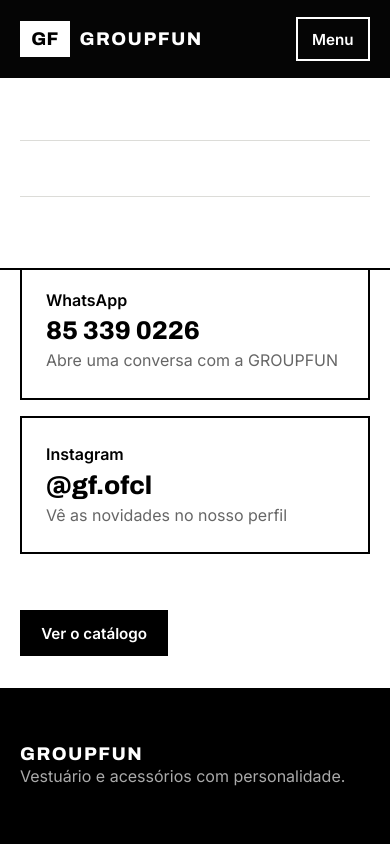
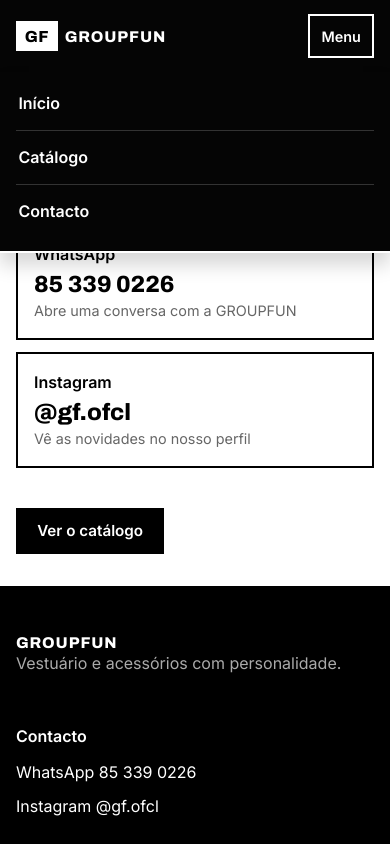
Before and after one commit to Essenciahorizonte-dev/groupfun, a plain HTML site: page contacto.html in a window 390 px wide. Both pictures are taken after a click on the button "Menu". Shown: the top 844 px of the page. Drawn offline with nearby package versions, Linux system fonts and the light colour scheme.

Commit message:
Atualizar o style.css

```diff
--- a/css/style.css
+++ b/css/style.css
@@ -163,3 +163,225 @@ dialog::backdrop{background:rgba(0,0,0,.55)}
 .color-filter{padding:.25rem 0 1rem}.color-filter .chip{display:inline-flex;align-items:center;gap:.5rem}.color-filter .color-swatch{display:inline-block;flex:none}
 
 .admin-brandbar{background:#050505;color:#fff;padding:1rem 1.25rem;margin:0 calc(-1 * clamp(1rem,3vw,2.5rem)) 1.5rem}.admin-brand{display:flex;align-items:center;gap:.65rem;color:#fff;text-decoration:none;font:800 1rem Archivo,sans-serif;letter-spacing:.1em}.admin-brand span{background:#fff;color:#000;padding:.45rem .55rem;font-size:1.1rem}.admin-brand small{margin-left:auto;color:#aaa;font:600 .65rem Inter,sans-serif;letter-spacing:.14em}.adm-top h1{font-size:1.7rem}.tabs .btn:not(.btn-ghost){background:#050505;color:#fff;border-color:#050505}.tabs .btn-ghost{background:#fff;color:#050505;border-color:#d4d4d1}
+
+/* CORREÇÕES DE RESPONSIVIDADE — GROUPFUN VIP 2 */
+
+html,
+body {
+  max-width: 100%;
+  overflow-x: clip;
+}
+
+.wrap {
+  width: 100%;
+  max-width: var(--w);
+  margin-left: auto;
+  margin-right: auto;
+  padding-left: clamp(1rem, 3.2vw, 1.5rem);
+  padding-right: clamp(1rem, 3.2vw, 1.5rem);
+}
+
+.gf-hero,
+.gf-strip,
+.gf-section,
+.gf-about-in,
+.gf-contact-band .wrap,
+.ft-in {
+  min-width: 0;
+}
+
+.hd-in {
+  width: 100%;
+  min-width: 0;
+}
+
+.logo {
+  min-width: 0;
+  flex: 0 1 auto;
+}
+
+.logo-t {
+  white-space: nowrap;
+}
+
+.nav {
+  z-index: 25;
+}
+
+@media (max-width: 700px) {
+  .hd-in {
+    min-height: 72px;
+    gap: .65rem;
+  }
+
+  .logo {
+    gap: .45rem;
+  }
+
+  .logo-gf {
+    flex: none;
+    padding: .42rem .55rem;
+    font-size: 1rem;
+  }
+
+  .logo-t {
+    font-size: clamp(.82rem, 4vw, 1rem);
+    letter-spacing: .055em;
+  }
+
+  .logo-img {
+    height: 36px;
+    max-width: 112px;
+  }
+
+  .burger {
+    display: block;
+    flex: none;
+    min-height: 44px;
+    padding: .45rem .7rem;
+    font-size: .9rem;
+  }
+
+  .nav {
+    display: none;
+    position: absolute;
+    top: 100%;
+    left: 0;
+    right: 0;
+    width: 100%;
+    padding: .35rem 1rem .8rem;
+    background: #050505;
+    color: #fff;
+    border: 0;
+    border-bottom: 2px solid #fff;
+    box-shadow: 0 12px 18px rgba(0,0,0,.16);
+    flex-direction: column;
+    gap: 0;
+  }
+
+  .nav.open {
+    display: flex;
+  }
+
+  .nav a {
+    display: block;
+    width: 100%;
+    margin: 0;
+    padding: .85rem .15rem;
+    color: #fff;
+    border-bottom: 1px solid #333;
+  }
+
+  .nav a:last-child {
+    border-bottom: 0;
+  }
+
+  .gf-hero {
+    padding-top: 2.5rem;
+    padding-bottom: 2.25rem;
+    gap: 1.5rem;
+  }
+
+  .gf-section {
+    padding-top: clamp(2.5rem, 9vw, 3.5rem);
+    padding-bottom: clamp(2.5rem, 9vw, 3.5rem);
+  }
+
+  .gf-about {
+    padding-top: clamp(2.5rem, 9vw, 3.5rem);
+    padding-bottom: clamp(2.5rem, 9vw, 3.5rem);
+  }
+
+  .gf-about-in {
+    gap: 1rem;
+  }
+
+  .gf-contact-band {
+    padding: 2.25rem 0;
+  }
+
+  .contact-grid {
+    grid-template-columns: minmax(0, 1fr);
+    gap: .75rem;
+    margin-top: 1rem;
+  }
+
+  .contact {
+    padding: 1rem;
+    gap: .2rem;
+    min-width: 0;
+  }
+
+  .contact-v {
+    font-size: clamp(1.35rem, 6vw, 1.8rem);
+    line-height: 1.15;
+    overflow-wrap: anywhere;
+  }
+
+  .contact .muted {
+    font-size: .9rem;
+    line-height: 1.45;
+  }
+
+  .page-t {
+    padding: 1.8rem 0 .9rem;
+  }
+
+  .lead {
+    font-size: 1.03rem;
+    margin-bottom: 1.2rem;
+  }
+
+  .block {
+    padding-top: 2.5rem;
+  }
+
+  .ft {
+    padding-top: 2rem;
+  }
+}
+
+@media (max-width: 380px) {
+  .hd-in {
+    gap: .4rem;
+  }
+
+  .logo {
+    gap: .35rem;
+  }
+
+  .logo-t {
+    font-size: .78rem;
+    letter-spacing: .035em;
+  }
+
+  .logo-gf {
+    padding: .38rem .45rem;
+    font-size: .95rem;
+  }
+
+  .burger {
+    padding: .4rem .55rem;
+    font-size: .84rem;
+  }
+
+  .wrap {
+    padding-left: 1rem;
+    padding-right: 1rem;
+  }
+}
+
+@media (min-width: 701px) {
+  .nav {
+    display: flex;
+    align-items: center;
+  }
+
+  .contact-grid {
+    grid-template-columns: repeat(2, minmax(0, 1fr));
+  }
+
+  .contact {
+    padding: 1.1rem 1.25rem;
+  }
+}
```
